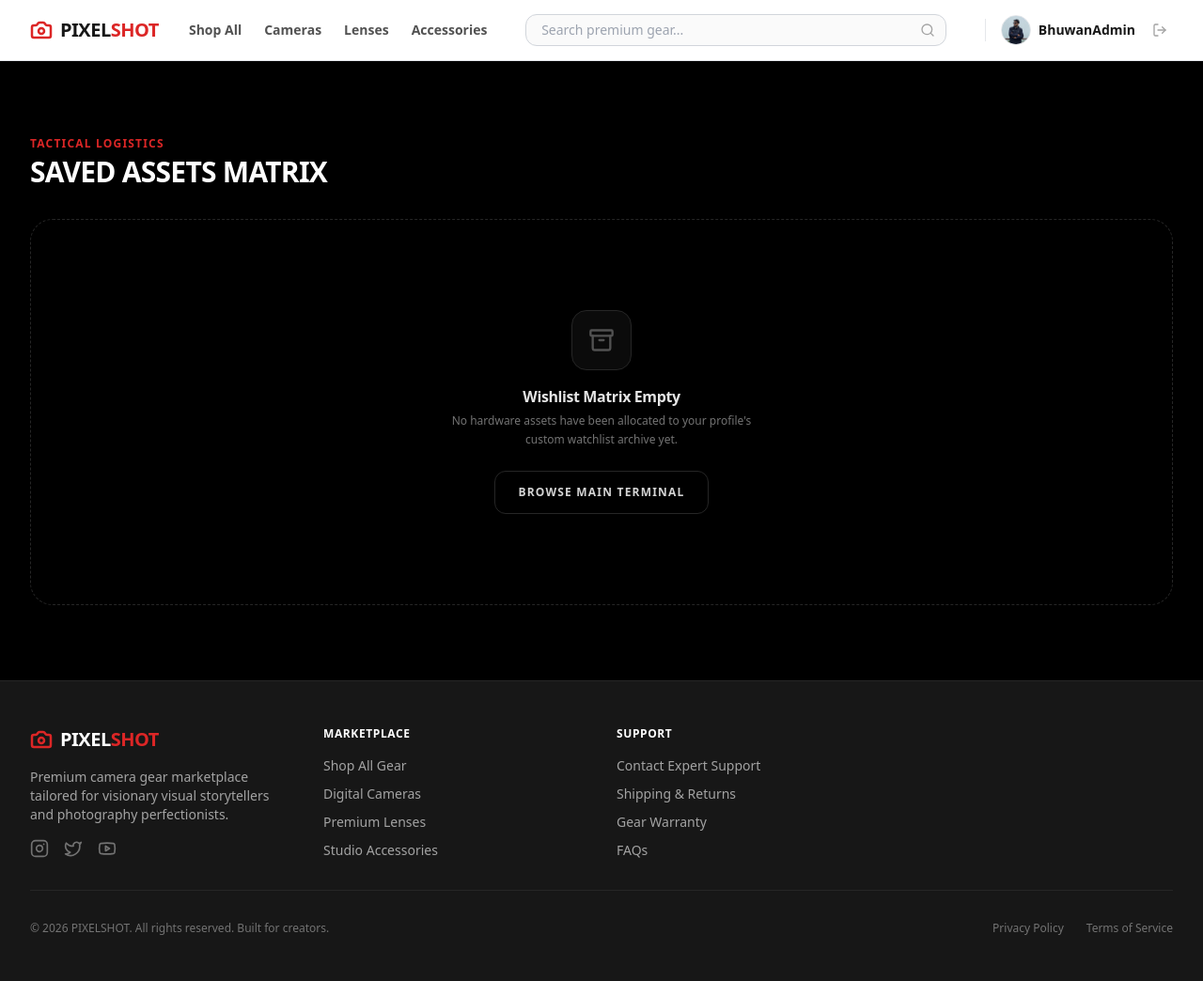
After one commit to bipinjlimbu/B2C-E-Commerce---Django-Project, a Django app: page /wishlist/ in a window 1280 px wide. The commit adds this page. Shown: the whole page at 94% size. Run offline with Django 5.2, Linux system fonts and the light colour scheme; a user stored in the database is signed in; data comes from the database, SQL or seed files in the repository; both versions use the stored data as it was after the commit.

Commit message:
Wishlist Page Added

```diff
--- /dev/null
+++ b/ps_project/ps_app/templates/main/wishlist_page.html
@@ -0,0 +1,101 @@
+<!DOCTYPE html>
+<html lang="en">
+<head>
+    <meta charset="UTF-8">
+    <meta name="viewport" content="width=device-width, initial-scale=1.0">
+    <title>Saved Tactical Assets | PixelShot</title>
+    {% load static %}
+    <link href="{% static 'css/styles.css' %}" rel="stylesheet" />
+</head>
+<body class="bg-black text-neutral-100 font-sans min-h-screen flex flex-col">
+
+    {% include 'components/_navbar.html' %}
+
+    <main class="flex-grow max-w-7xl w-full mx-auto px-4 sm:px-6 lg:px-8 py-12 lg:py-20 space-y-8">
+        <div>
+            <h1 class="text-xs font-bold uppercase tracking-widest text-red-600 mb-1">Tactical Logistics</h1>
+            <p class="text-2xl lg:text-3xl font-black tracking-tight text-white uppercase">Saved Assets Matrix</p>
+        </div>
+
+        <div class="w-full">
+            {% if wishlist_items %}
+                <div class="space-y-4">
+                    {% for item in wishlist_items %}
+                        <div class="bg-black border border-neutral-900 rounded-2xl p-4 flex flex-col sm:flex-row items-center justify-between gap-6 hover:border-neutral-800 transition-all group">
+
+                            <a href="/products/{{ item.product.id }}/" class="flex flex-col sm:flex-row items-center gap-6 flex-grow w-full">
+                                <div class="w-20 h-20 bg-neutral-950 border border-neutral-800 rounded-xl overflow-hidden flex items-center justify-center p-2 flex-shrink-0">
+                                    {% if item.product.product_image %}
+                                        <img src="{{ item.product.product_image.url }}" alt="{{ item.product.name }}" class="w-full h-full object-contain group-hover:scale-105 transition-transform duration-500">
+                                    {% else %}
+                                        <i data-lucide="camera" class="w-6 h-6 text-neutral-700"></i>
+                                    {% endif %}
+                                </div>
+
+                                <div class="space-y-2 text-center sm:text-left flex-grow">
+                                    <div class="flex flex-col items-center sm:items-start gap-1">
+                                        <h3 class="font-bold text-neutral-200 text-base tracking-tight group-hover:text-red-500 transition-colors">
+                                            {{ item.product.name }}
+                                        </h3>
+                                        <span class="bg-neutral-900 border border-neutral-800 text-[9px] font-black uppercase tracking-widest text-neutral-400 px-2 py-0.5 rounded-md">
+                                            {{ item.product.get_category_display }}
+                                        </span>
+                                    </div>
+                                </div>
+                            </a>
+
+                            <div class="flex flex-row sm:items-center justify-between sm:justify-end gap-6 w-full sm:w-auto border-t sm:border-t-0 border-neutral-900 pt-4 sm:pt-0">
+                                <div class="flex flex-col">
+                                    <span class="text-[9px] uppercase font-bold tracking-wider text-neutral-600">Valuation</span>
+                                    <div class="flex items-baseline gap-1">
+                                        <span class="text-sm font-mono font-bold text-neutral-400">Rs.</span>
+                                        <span class="text-base font-mono font-black text-white">{{ item.product.price|floatformat:2 }}</span>
+                                    </div>
+                                </div>
+
+                                <div class="flex items-center gap-3">
+                                    {% if item.product.stock > 0 %}
+                                        <a href="/cart/add/{{ item.product.id }}/" class="bg-red-600 hover:bg-red-700 text-white font-bold h-10 px-4 rounded-xl transition-all flex items-center justify-center gap-2 text-xs uppercase tracking-widest shadow-lg shadow-red-600/10 whitespace-nowrap">
+                                            <i data-lucide="shopping-bag" class="w-3.5 h-3.5"></i>
+                                            <span>Add to Cart</span>
+                                        </a>
+                                    {% else %}
+                                        <button disabled class="bg-neutral-950 text-neutral-700 font-bold h-10 px-4 rounded-xl border border-neutral-900 flex items-center justify-center gap-2 text-xs uppercase tracking-widest cursor-not-allowed whitespace-nowrap">
+                                            <i data-lucide="slash" class="w-3.5 h-3.5"></i>
+                                            <span>Out of Stock</span>
+                                        </button>
+                                    {% endif %}
+
+                                    <a href="/products/wishlist-toggle/{{ item.product.id }}/" class="bg-neutral-950 hover:bg-neutral-900 text-neutral-500 hover:text-red-500 border border-neutral-900 hover:border-red-600/30 h-10 px-4 rounded-xl transition-all flex items-center justify-center gap-2 text-xs uppercase tracking-widest shadow-lg font-bold whitespace-nowrap" title="Remove Asset">
+                                        <i data-lucide="trash-2" class="w-3.5 h-3.5"></i>
+                                        <span>Remove</span>
+                                    </a>
+                                </div>
+                            </div>
+
+                        </div>
+                    {% endfor %}
+                </div>
+            {% else %}
+                <div class="flex flex-col items-center justify-center text-center py-24 border border-dashed border-neutral-800 rounded-3xl bg-black">
+                    <div class="w-16 h-16 bg-neutral-900/50 rounded-2xl flex items-center justify-center border border-neutral-800 mb-4">
+                        <i data-lucide="archive" class="w-7 h-7 text-neutral-600"></i>
+                    </div>
+                    <h3 class="text-neutral-200 font-bold text-base tracking-tight">Wishlist Matrix Empty</h3>
+                    <p class="text-xs text-neutral-500 mt-1 max-w-xs leading-relaxed mb-6">No hardware assets have been allocated to your profile's custom watchlist archive yet.</p>
+                    <a href="/products/" class="bg-neutral-950 hover:bg-neutral-900 border border-neutral-800 hover:border-red-600/50 text-neutral-300 hover:text-white font-black px-6 py-3.5 rounded-xl text-xs uppercase tracking-widest transition-all">
+                        Browse Main Terminal
+                    </a>
+                </div>
+            {% endif %}
+        </div>
+    </main>
+
+    {% include 'components/_footer.html' %}
+
+    <script src="{% static 'js/lucide.min.js' %}"></script>
+    <script>
+        lucide.createIcons();
+    </script>
+</body>
+</html>
--- a/ps_project/ps_app/urls.py
+++ b/ps_project/ps_app/urls.py
@@ -3,8 +3,9 @@ from .views.auth_view import register_view, login_view, logout_view
 from .views.main_view import home_view
 from .views.profile_view import profile_view, edit_profile_view, delete_profile_view
 from .views.brand_view import add_brand_view, edit_brand_view, delete_brand_view
-from .views.product_view import products_view, add_product_view, edit_product_view, is_active_toggle_view, delete_product_view, single_product_view, wishlist_toggle_view
+from .views.product_view import products_view, add_product_view, edit_product_view, is_active_toggle_view, delete_product_view, single_product_view
 from .views.cart_view import add_to_cart_view, cart_view, increase_cart_item_quantity, decrease_cart_item_quantity, remove_cart_item
+from .views.wishlist_view import wishlist_view, wishlist_toggle_view
 from .views.dashboard import admin_dashboard_view
 
 urlpatterns = [
@@ -24,11 +25,12 @@ urlpatterns = [
     path('products/toggle-status/<int:product_id>/', is_active_toggle_view, name='toggle_product_active'),
     path('products/delete/<int:product_id>/', delete_product_view, name='delete_product'),
     path('products/<int:product_id>/', single_product_view, name='single_product'),
-    path('products/wishlist-toggle/<int:product_id>/', wishlist_toggle_view, name='wishlist_toggle'),
     path('cart/add/<int:product_id>/', add_to_cart_view, name='add_to_cart'),
     path('cart/', cart_view, name='cart'),
     path('cart/increase/<int:product_id>/', increase_cart_item_quantity, name='increase_cart_item_quantity'),
     path('cart/decrease/<int:product_id>/', decrease_cart_item_quantity, name='decrease_cart_item_quantity'),
     path('cart/remove/<int:product_id>/', remove_cart_item, name='remove_cart_item'),
+    path('wishlist/', wishlist_view, name='wishlist'),
+    path('products/wishlist-toggle/<int:product_id>/', wishlist_toggle_view, name='wishlist_toggle'),
     path('dashboard/admin/', admin_dashboard_view, name='admin_dashboard'),
 ]
--- /dev/null
+++ b/ps_project/ps_app/views/wishlist_view.py
@@ -0,0 +1,22 @@
+from django.shortcuts import render, redirect
+from django.contrib.auth.decorators import login_required
+from django.contrib import messages
+from ..models import Product, Wishlist
+
+@login_required
+def wishlist_view(request):
+    wishlist_items = Wishlist.objects.filter(customer=request.user)
+    return render(request, 'main/wishlist_page.html', {'wishlist_items': wishlist_items})
+
+@login_required
+def wishlist_toggle_view(request, product_id):
+    product = Product.objects.get(id=product_id)
+    if Wishlist.objects.filter(customer=request.user, product=product).exists():
+        wishlist = Wishlist.objects.get(customer=request.user, product=product)
+        wishlist.delete()
+        messages.success(request, f"Product '{product.name}' has been removed from your wishlist.")
+    else:
+        Wishlist.objects.create(customer=request.user, product=product)
+        messages.success(request, f"Product '{product.name}' has been added to your wishlist.")
+
+    return redirect(f'/products/{product_id}/')
--- a/ps_project/static/css/styles.css
+++ b/ps_project/static/css/styles.css
@@ -888,6 +888,10 @@ Ensure the default browser behavior of the `hidden` attribute.
   flex: 1 1 0%;
 }
 
+.flex-shrink-0 {
+  flex-shrink: 0;
+}
+
 .shrink-0 {
   flex-shrink: 0;
 }
@@ -963,6 +967,10 @@ Ensure the default browser behavior of the `hidden` attribute.
   grid-template-columns: repeat(1, minmax(0, 1fr));
 }
 
+.flex-row {
+  flex-direction: row;
+}
+
 .flex-col {
   flex-direction: column;
 }
@@ -1124,6 +1132,10 @@ Ensure the default browser behavior of the `hidden` attribute.
 .divide-neutral-900 > :not([hidden]) ~ :not([hidden]) {
   --tw-divide-opacity: 1;
   border-color: rgb(23 23 23 / var(--tw-divide-opacity));
+}
+
+.self-center {
+  align-self: center;
 }
 
 .overflow-hidden {
@@ -2349,6 +2361,10 @@ Ensure the default browser behavior of the `hidden` attribute.
     flex-wrap: nowrap;
   }
 
+  .sm\:items-start {
+    align-items: flex-start;
+  }
+
   .sm\:items-end {
     align-items: flex-end;
   }
@@ -2359,6 +2375,10 @@ Ensure the default browser behavior of the `hidden` attribute.
 
   .sm\:justify-end {
     justify-content: flex-end;
+  }
+
+  .sm\:self-start {
+    align-self: flex-start;
   }
 
   .sm\:border-t-0 {
@@ -2390,6 +2410,10 @@ Ensure the default browser behavior of the `hidden` attribute.
     text-align: left;
   }
 
+  .sm\:text-right {
+    text-align: right;
+  }
+
   .sm\:text-5xl {
     font-size: 3rem;
     line-height: 1;
```
Also changed, not shown: ps_project/ps_app/views/product_view.py (+0 -13 lines), ps_project/db.sqlite3.
